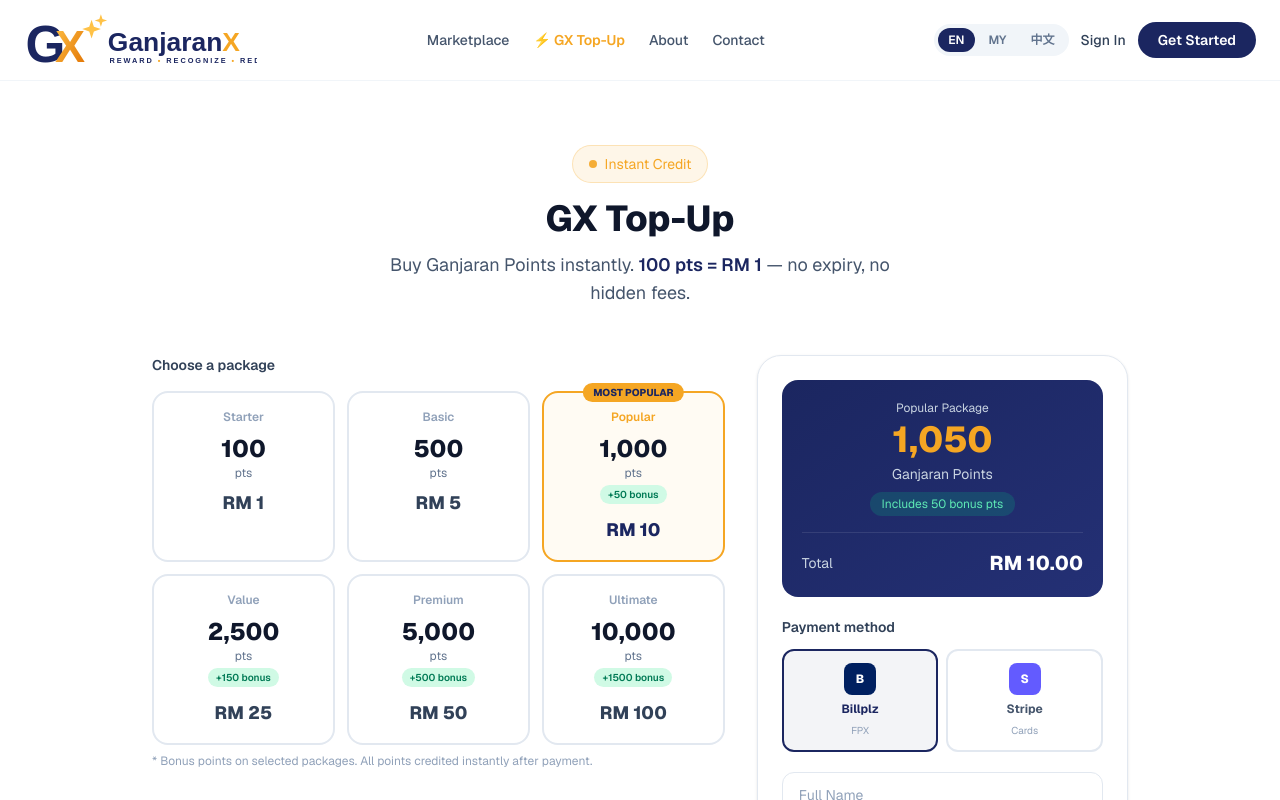
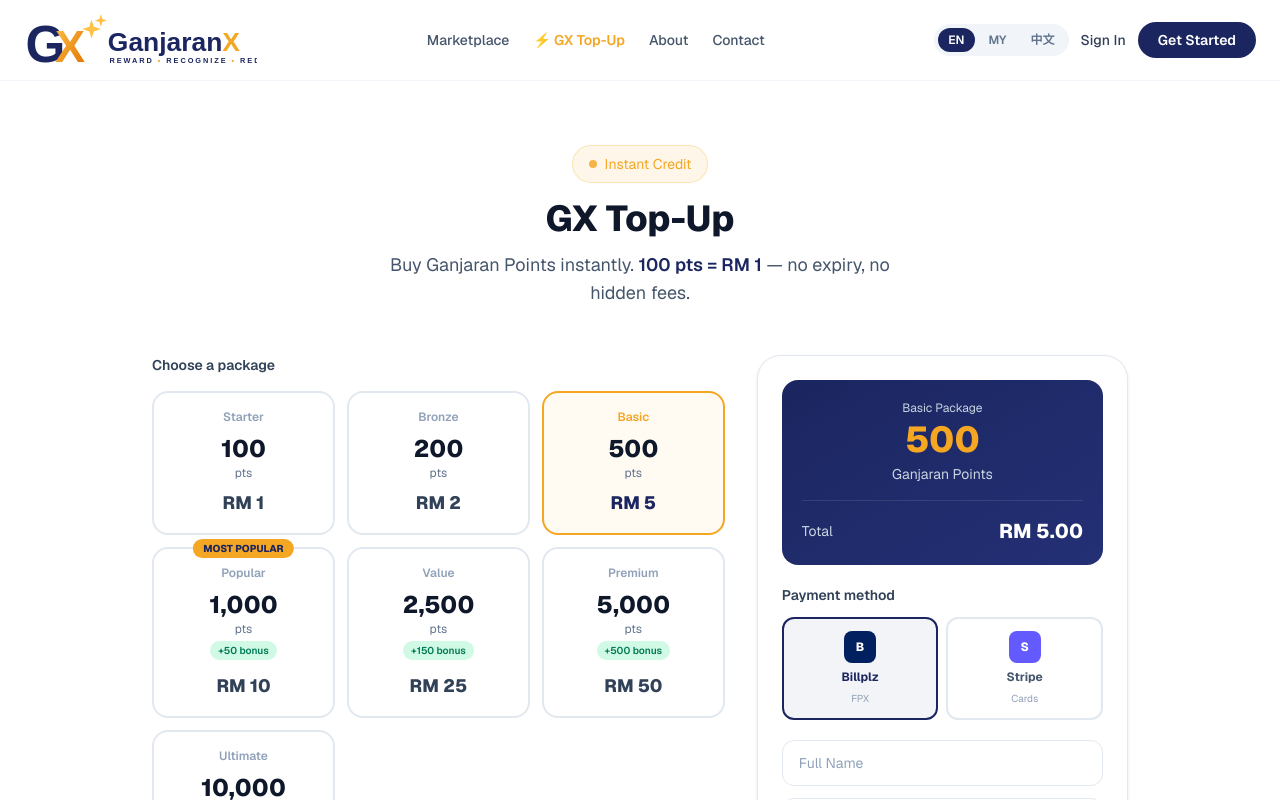
Before and after one commit to harith-domi/ganjaranx, a Next.js app: page /topup in a window 1280 px wide. Shown: the top 800 px of the page. Built offline with nearby package versions, Linux system fonts and the light colour scheme.

Commit message:
Add RM 2 Bronze package (200 pts)

```diff
--- a/src/app/api/billplz/topup/route.ts
+++ b/src/app/api/billplz/topup/route.ts
@@ -3,6 +3,7 @@
 
 const packages: Record<string, { pts: number; bonus: number; priceMYR: number; label: string }> = {
   "100":   { pts: 100,   bonus: 0,    priceMYR: 1,   label: "Starter"  },
+  "200":   { pts: 200,   bonus: 0,    priceMYR: 2,   label: "Bronze"   },
   "500":   { pts: 500,   bonus: 0,    priceMYR: 5,   label: "Basic"    },
   "1000":  { pts: 1000,  bonus: 50,   priceMYR: 10,  label: "Popular"  },
   "2500":  { pts: 2500,  bonus: 150,  priceMYR: 25,  label: "Value"    },
--- a/src/app/api/stripe/topup/route.ts
+++ b/src/app/api/stripe/topup/route.ts
@@ -3,6 +3,7 @@
 
 const packages: Record<string, { pts: number; bonus: number; priceMYR: number; label: string }> = {
   "100":   { pts: 100,   bonus: 0,    priceMYR: 1,   label: "Starter"  },
+  "200":   { pts: 200,   bonus: 0,    priceMYR: 2,   label: "Bronze"   },
   "500":   { pts: 500,   bonus: 0,    priceMYR: 5,   label: "Basic"    },
   "1000":  { pts: 1000,  bonus: 50,   priceMYR: 10,  label: "Popular"  },
   "2500":  { pts: 2500,  bonus: 150,  priceMYR: 25,  label: "Value"    },
--- a/src/app/topup/page.tsx
+++ b/src/app/topup/page.tsx
@@ -7,6 +7,7 @@
 
 const packages = [
   { id: "100",   pts: 100,   priceMYR: 1,   label: "Starter",  popular: false, bonus: 0 },
+  { id: "200",   pts: 200,   priceMYR: 2,   label: "Bronze",   popular: false, bonus: 0 },
   { id: "500",   pts: 500,   priceMYR: 5,   label: "Basic",    popular: false, bonus: 0 },
   { id: "1000",  pts: 1000,  priceMYR: 10,  label: "Popular",  popular: true,  bonus: 50 },
   { id: "2500",  pts: 2500,  priceMYR: 25,  label: "Value",    popular: false, bonus: 150 },
--- a/src/app/topup/result/page.tsx
+++ b/src/app/topup/result/page.tsx
@@ -6,6 +6,7 @@
 
 const packages: Record<string, { pts: number; bonus: number; priceMYR: number }> = {
   "100":   { pts: 100,   bonus: 0,    priceMYR: 1   },
+  "200":   { pts: 200,   bonus: 0,    priceMYR: 2   },
   "500":   { pts: 500,   bonus: 0,    priceMYR: 5   },
   "1000":  { pts: 1000,  bonus: 50,   priceMYR: 10  },
   "2500":  { pts: 2500,  bonus: 150,  priceMYR: 25  },
```
